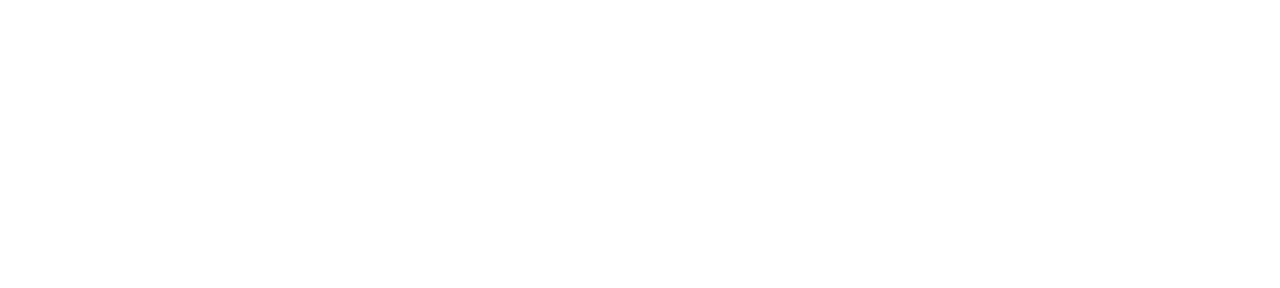
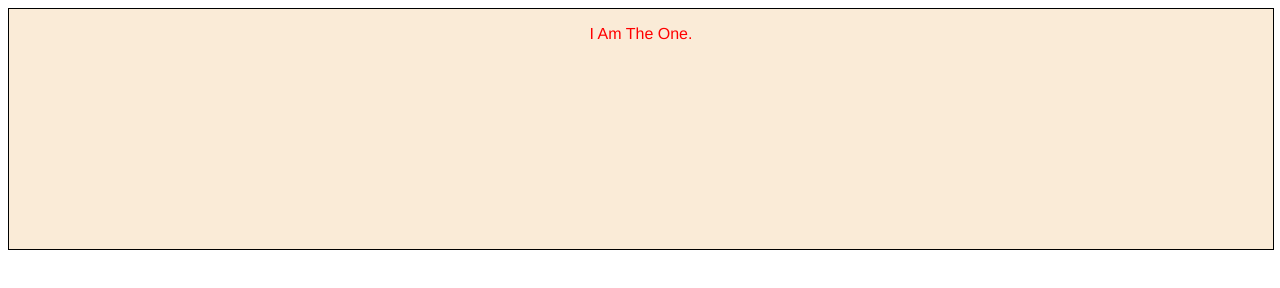
Before and after one commit to nirajpandey034/JS-Learner, a plain HTML site: page dynamic-elements/index.html in a window 1280 px wide. Drawn offline with Linux system fonts and the light colour scheme.

Commit message:
added dynamic elements content

```diff
--- a/dynamic-elements/index.css
+++ b/dynamic-elements/index.css
@@ -0,0 +1,13 @@
+.parent-container {
+  border: 1px solid black;
+  height: 15rem;
+  width: 100%;
+  background-color: antiquewhite;
+}
+
+.child-paragraph {
+  color: red;
+  text-transform: capitalize;
+  text-align: center;
+  font-family: "Franklin Gothic Medium", "Arial Narrow", Arial, sans-serif;
+}
--- a/dynamic-elements/index.html
+++ b/dynamic-elements/index.html
@@ -3,7 +3,13 @@
   <head>
     <meta charset="UTF-8" />
     <meta name="viewport" content="width=device-width, initial-scale=1.0" />
-    <title>Document</title>
+    <title>Dynamic Elements</title>
+
+    <link rel="stylesheet" href="index.css" />
   </head>
-  <body></body>
+  <body>
+    <div class="parent-container" id="parent_container"></div>
+
+    <script src="index.js" async></script>
+  </body>
 </html>
--- a/dynamic-elements/index.js
+++ b/dynamic-elements/index.js
@@ -0,0 +1,15 @@
+// we take hold of our parent div
+const parentContainer = document.getElementById("parent_container");
+
+// suppose we want to add paragraph (it can be anything) as a child to the parent div
+const childParagraph = document.createElement("p");
+
+// set some properties aka attributes to the p tag
+childParagraph.setAttribute("class", "child-paragraph");
+childParagraph.setAttribute("id", "child_paragraph");
+
+// add some content to the p tag
+childParagraph.innerHTML = "I am the one.";
+
+// we can attach the p tag to div
+parentContainer.appendChild(childParagraph);
```
